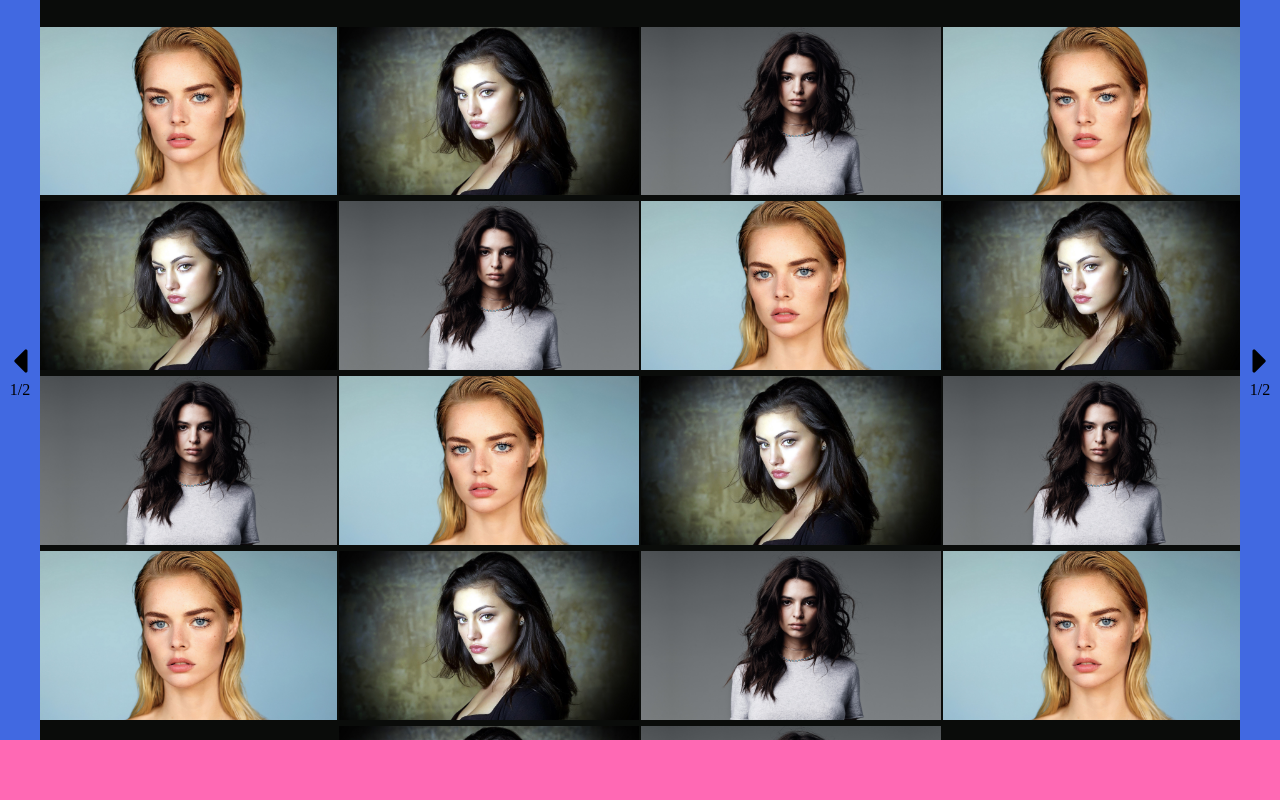
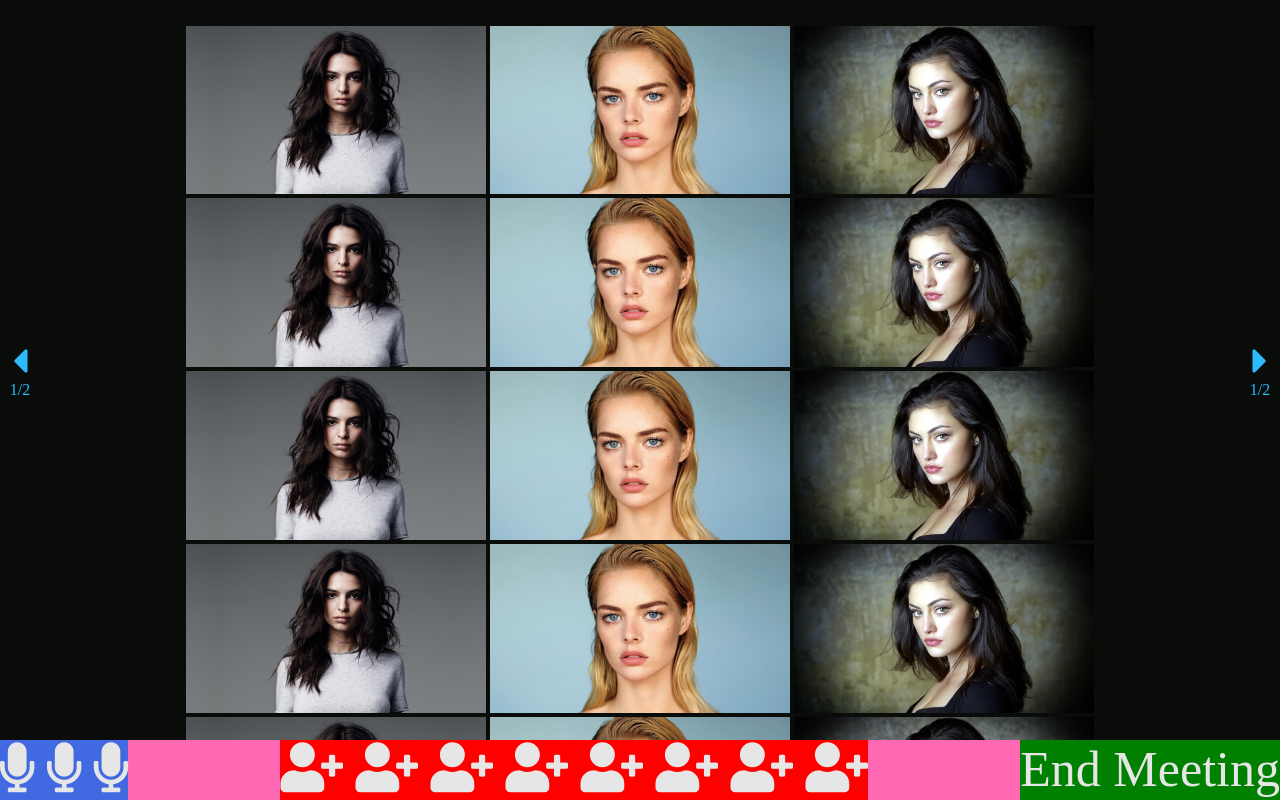
Before and after one commit to purpledev1337/html-css-zoom, a plain HTML site: page index.html in a window 1280 px wide. Drawn offline with Linux system fonts and the light colour scheme.

Commit message:
raw version with img fixed

```diff
--- a/css/style.css
+++ b/css/style.css
@@ -4,6 +4,7 @@
     padding: 0;
     box-sizing: border-box;
 }
+
 
 /* main */
 #meeting-view {
@@ -12,14 +13,17 @@
     position: relative;
     background-color: rgb(10, 12, 10);
     overflow: auto;
+}
+    /* scrollbar disappear */
+#meeting-view::-webkit-scrollbar {
+    display: none;
+  }
 
-}
-
-#user-video-grid {
+#meeting-video-grid {
     display: flex;
     flex-wrap: wrap;
     justify-content: center;
-    padding: 2% 0;
+    padding: 2% 40px;
     float: left;
     /* debug */
     /* background-color: green; */
@@ -27,8 +31,8 @@
 
 .user-video-box {
     /* margin: 0.5%; */
-    margin: 1px;
-    width: calc(100vw / 5 - 2px);
+    margin: 0 2px;
+    width: calc(100vw / 5 - 40px);
     min-width: 300px;
 }
 
@@ -44,11 +48,13 @@
     float: left;
     width: 40px;
     height: calc(100vh - 60px);
-    background-color: royalblue;
     display: flex;
     flex-direction: column;
     justify-content: center;
     align-items: center;
+    color: rgba(46,186,255,255);
+    /* debug */
+    /* background-color: royalblue; */
 }
 
 .meeting-arrow.left {
@@ -62,11 +68,30 @@
 }
 
 /* footer */
-#footer-nav {
+footer {
     position: fixed;
     bottom: 0;
     width: 100%;
     height: 60px;
     /* debug */
     background-color: hotpink;
+    font-size: 50px;
+    color: rgb(230, 230, 230);
+    display: flex;
+    justify-content: space-between;
 }
+
+
+
+/* debug */
+footer div:nth-child(1) {
+    background-color: royalblue;
+}
+
+footer div:nth-child(2) {
+    background-color: red;
+}
+
+footer div:nth-child(3) {
+    background-color: green;
+}
--- a/index.html
+++ b/index.html
@@ -19,7 +19,10 @@
             </aside>
 
             <!-- video users section: flex row wrap (bonus: overflow:auto?)-->
-            <div id="user-video-grid">
+            <div id="meeting-video-grid">
+                <div class="user-video-box">
+                    <img src="img/image1.jpg" alt="">
+                </div>
                 <div class="user-video-box">
                     <img src="img/image2.jpg" alt="">
                 </div>
@@ -72,30 +75,71 @@
                     <img src="img/image3.jpg" alt="">
                 </div>
                 <div class="user-video-box">
+                    <img src="img/image3.jpg" alt="">
+                </div>
+                <div class="user-video-box">
                     <img src="img/image1.jpg" alt="">
                 </div>
+                <div class="user-video-box">
+                    <img src="img/image2.jpg" alt="">
+                </div>
+                <div class="user-video-box">
+                    <img src="img/image3.jpg" alt="">
+                </div>
+                <div class="user-video-box">
+                    <img src="img/image1.jpg" alt="">
+                </div>
+                <div class="user-video-box">
+                    <img src="img/image2.jpg" alt="">
+                </div>
+                <div class="user-video-box">
+                    <img src="img/image3.jpg" alt="">
+                </div>
+                <div class="user-video-box">
+                    <img src="img/image1.jpg" alt="">
+                </div>
+                <div class="user-video-box">
+                    <img src="img/image2.jpg" alt="">
+                </div>
+                <div class="user-video-box">
+                    <img src="img/image3.jpg" alt="">
+                </div>
+
             </div>
-
+            <!-- left and right arrows in position absolute or float r/l -->
             <aside class="meeting-arrow right">
-                <i class="fas fa-caret-left"></i>
+                <i class="fas fa-caret-right"></i>
                 <span>1/2</span>
             </aside>
 
                 <!-- speaker view buttons in position absolute -->
 
-            <!-- left and right arrows in position absolute or float r/l -->
-            <div class="meeting-arrow right">
-                <i class="fas fa-caret-right"></i>
-                <span>1/2</span>
-            </div>
         </section>
 
         <!-- footer nav with position fixed and height in px -->
         <footer>
-            <div id="footer-nav">
+            <!-- command bottom box: float with 'justify-content: space-between' -->
+            <div>
+                <i class="fas fa-microphone"></i>
+                <i class="fas fa-microphone"></i>
+                <i class="fas fa-microphone"></i>
+            </div>
+            <div>
+                <i class="fas fa-user-plus"></i>
+                <i class="fas fa-user-plus"></i>
+                <i class="fas fa-user-plus"></i>
+                <i class="fas fa-user-plus"></i>
+                <i class="fas fa-user-plus"></i>
+                <i class="fas fa-user-plus"></i>
+                <i class="fas fa-user-plus"></i>
+                <i class="fas fa-user-plus"></i>
 
             </div>
-            <!-- command bottom box: float with 'justify-content: space-between' -->
+            <div>
+                <span>
+                    End Meeting
+                </span>
+            </div>
 
         </footer>
     </main>
```
